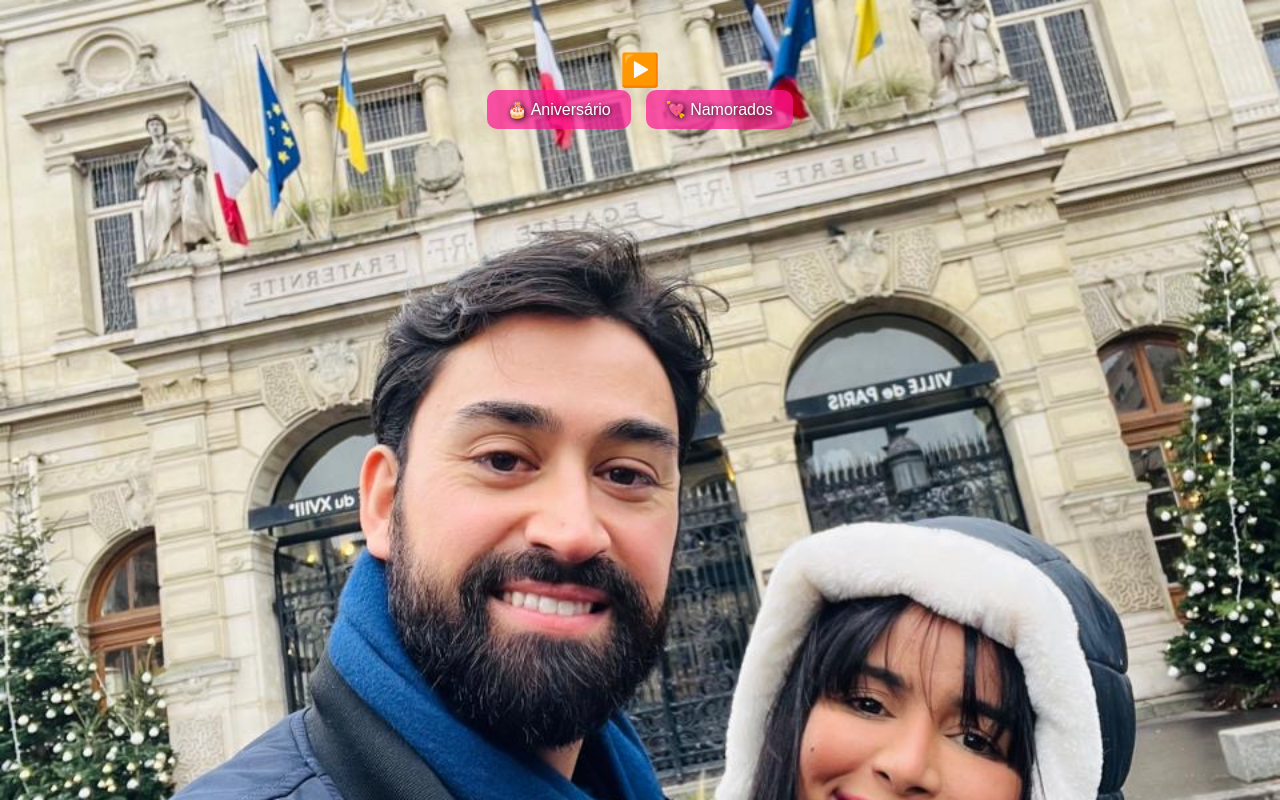
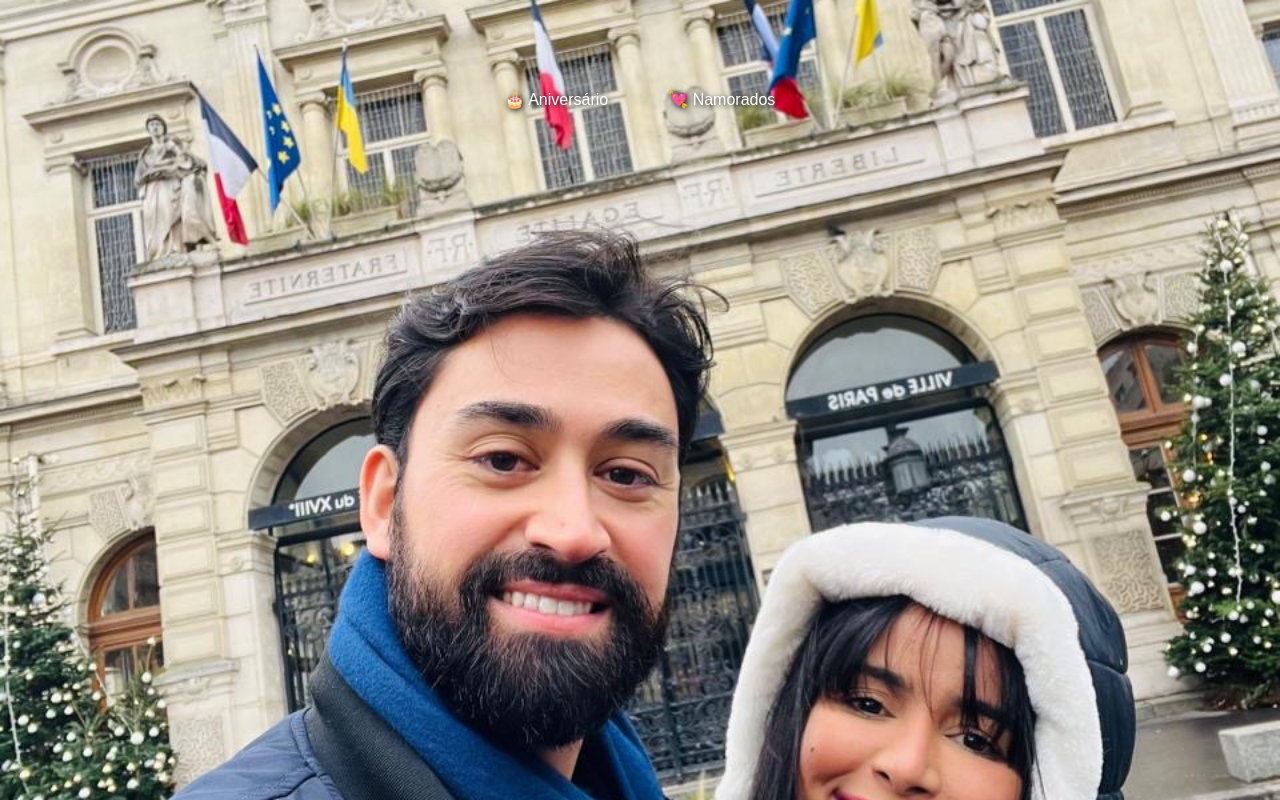
Before and after one commit to Elisandro-dev/site-nos-dois, a plain HTML site: page index.html in a window 1280 px wide. Drawn offline with Linux system fonts and the light colour scheme.

Commit message:
Update index.html

```diff
--- a/index.html
+++ b/index.html
@@ -19,74 +19,39 @@
       text-align: center;
       padding-top: 40px;
       text-shadow: 1px 1px 6px black;
+      height: 100vh;
     }
+
     .botoes {
       display: flex;
       justify-content: center;
       flex-wrap: wrap;
-      gap: 15px;
-      margin-bottom: 30px;
+      gap: 20px;
+      margin-top: 40px;
     }
+
     .botao {
       padding: 10px 20px;
       font-size: 1em;
-      background: rgba(255, 20, 147, 0.7);
+      background: transparent;
       border: none;
       color: white;
-      border-radius: 10px;
+      border-radius: 0;
       cursor: pointer;
       text-decoration: none;
-      transition: background 0.3s;
-    }
-    .botao:hover {
-      background: rgba(255, 20, 147, 0.9);
+      transition: all 0.3s ease;
     }
 
-    #botao-musica {
-      background: transparent;
-      border: none;
-      font-size: 2em;
-      color: white;
-      cursor: pointer;
-      margin-top: 10px;
-    }
-
-    #botao-musica:hover {
-      color: #ff69b4;
+    .botao:hover {
+      text-decoration: underline;
+      color: #ffaad4; /* tom claro ao passar o mouse */
     }
   </style>
 </head>
 <body>
-
-  <!-- Botão de música -->
-  <audio id="audio">
-    <source src="musica/musica.mp3" type="audio/mpeg">
-    Seu navegador não suporta áudio HTML5.
-  </audio>
-  <button id="botao-musica" onclick="tocarMusica()">▶️</button>
-
-  <!-- Botões para os sites -->
   <div class="botoes">
     <a href="aniversario/index.html" class="botao">🎂 Aniversário</a>
     <a href="namorados/index.html" class="botao">💘 Namorados</a>
   </div>
-
-  <script>
-    const audio = document.getElementById("audio");
-    const botaoMusica = document.getElementById("botao-musica");
-    let tocando = false;
-
-    function tocarMusica() {
-      if (!tocando) {
-        audio.play();
-        botaoMusica.innerText = "⏸️";
-        tocando = true;
-      } else {
-        audio.pause();
-        botaoMusica.innerText = "▶️";
-        tocando = false;
-      }
-    }
-  </script>
 </body>
 </html>
```
